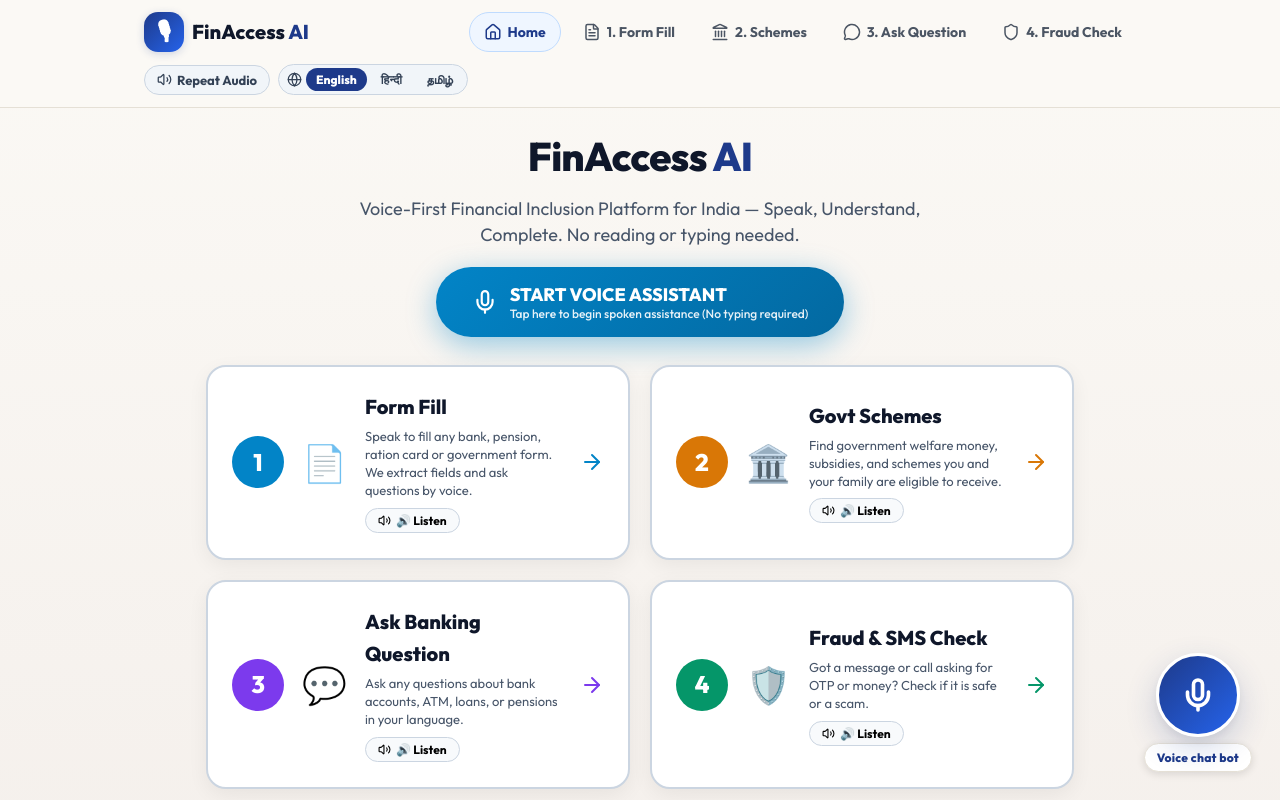
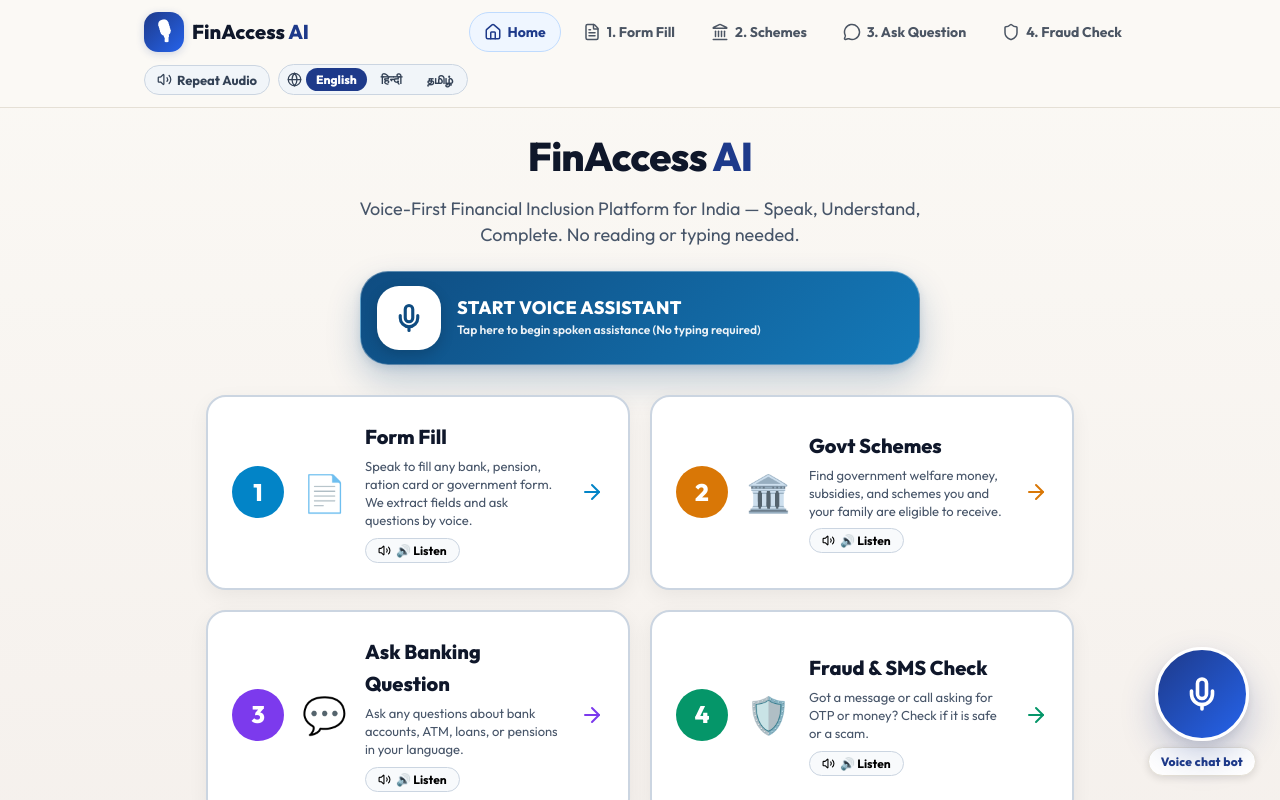
Before and after one commit to Nikhila-Dhevi-R/FinAccess-AI, a React (Vite) app in the folder frontend/: page / in a window 1280 px wide. Shown: the top 800 px of the page. Built offline with nearby package versions, Linux system fonts and the light colour scheme; no server answers.

Commit message:
feat: emphasize voice-first interface

```diff
--- a/frontend/src/components/VoiceButton.jsx
+++ b/frontend/src/components/VoiceButton.jsx
@@ -39,7 +39,7 @@ export function VoiceButton({
   label,
   error,
 }) {
-  const sizeMap = { large: 96, medium: 68, small: 52 };
+  const sizeMap = { large: 128, medium: 88, small: 64 };
   const px = sizeMap[size] || 96;
   const baseLang = (language || 'en').split('-')[0];
   const l = LABELS[baseLang] || LABELS.en;
@@ -47,7 +47,7 @@ export function VoiceButton({
   const displayLabel = label || (isSpeaking ? l.speaking : isListening ? l.listening : error ? 'Tap to retry' : l.idle);
 
   return (
-    <div className="voice-btn-wrapper" style={{ display: 'flex', flexDirection: 'column', alignItems: 'center', margin: '14px 0' }}>
+    <div className={`voice-btn-wrapper voice-btn-wrapper-${size}${isListening ? ' is-listening' : ''}${isSpeaking ? ' is-speaking' : ''}`} style={{ display: 'flex', flexDirection: 'column', alignItems: 'center', margin: '14px 0' }}>
       <div className="voice-btn-outer" style={{ position: 'relative' }}>
         {isListening && (
           <>
@@ -57,7 +57,7 @@ export function VoiceButton({
         )}
         <button
           type="button"
-          className={`voice-btn${isListening ? ' recording' : ''}`}
+          className={`voice-btn${isListening ? ' recording' : ''}${isSpeaking ? ' speaking' : ''}${error ? ' has-error' : ''}`}
           style={{
             width: px,
             height: px,
@@ -66,15 +66,16 @@ export function VoiceButton({
             display: 'flex',
             alignItems: 'center',
             justifyContent: 'center',
-            border: isListening ? '4px solid #ef4444' : error ? '3px solid #f59e0b' : '3px solid var(--color-teal, #0d9488)',
-            background: isListening ? '#fee2e2' : error ? '#fef3c7' : 'var(--color-bg-primary, #ffffff)',
-            color: isListening ? '#b91c1c' : error ? '#b45309' : 'var(--color-teal, #0d9488)',
-            boxShadow: isListening ? '0 0 24px rgba(239, 68, 68, 0.4)' : '0 8px 24px rgba(0, 0, 0, 0.12)',
+            border: '4px solid #ffffff',
+            background: isListening ? 'linear-gradient(145deg, #dc2626, #991b1b)' : error ? 'linear-gradient(145deg, #d97706, #b45309)' : 'var(--gradient-primary)',
+            color: '#ffffff',
+            boxShadow: isListening ? '0 12px 32px rgba(185, 28, 28, 0.36)' : error ? '0 12px 32px rgba(180, 83, 9, 0.28)' : '0 12px 30px rgba(30, 58, 138, 0.28)',
             transition: 'all 0.25s ease',
           }}
           onClick={onClick}
           disabled={disabled}
           aria-label={displayLabel}
+          aria-pressed={isListening}
           title={error || displayLabel}
         >
           {isSpeaking ? (
--- a/frontend/src/index.css
+++ b/frontend/src/index.css
@@ -461,11 +461,11 @@ input, textarea, select {
 }
 
 .action-card.card-1 {
-  border-left: 8px solid var(--color-primary);
+  border-color: var(--color-primary-border);
 }
 
 .action-card.card-2 {
-  border-left: 8px solid var(--color-amber);
+  border-color: var(--color-amber-border);
 }
 
 .card-num-badge {
@@ -920,7 +920,7 @@ input, textarea, select {
   padding: var(--space-4);
   background: var(--color-bg-subtle);
   border-radius: var(--radius-md);
-  border-left: 4px solid var(--color-amber);
+  border: 1px solid var(--color-amber-border);
 }
 
 .scheme-eligibility {
@@ -1180,3 +1180,247 @@ input, textarea, select {
     flex-direction: column;
   }
 }
+
+/* Impeccable operate refinement: make voice the primary task action. */
+.voice-launch-shell {
+  display: flex;
+  justify-content: center;
+  margin: 24px 0 30px;
+}
+
+.voice-launch-button {
+  width: min(100%, 560px);
+  min-height: 94px;
+  display: inline-flex;
+  align-items: center;
+  gap: 16px;
+  padding: 14px 30px 14px 16px;
+  border: 1px solid rgba(255, 255, 255, 0.32);
+  border-radius: 28px;
+  background: linear-gradient(135deg, #0f4c81 0%, #1479b8 100%);
+  color: #ffffff;
+  box-shadow: 0 16px 34px rgba(15, 76, 129, 0.24), 0 3px 8px rgba(15, 76, 129, 0.12);
+  cursor: pointer;
+  text-align: left;
+  transition: box-shadow 180ms ease, filter 180ms ease;
+}
+
+.voice-launch-button:hover {
+  filter: saturate(1.08) brightness(1.04);
+  box-shadow: 0 20px 42px rgba(15, 76, 129, 0.3), 0 4px 10px rgba(15, 76, 129, 0.16);
+}
+
+.voice-launch-button.active {
+  background: linear-gradient(135deg, #166534 0%, #16a34a 100%);
+  box-shadow: 0 16px 34px rgba(22, 101, 52, 0.28), 0 3px 8px rgba(22, 101, 52, 0.14);
+}
+
+.voice-launch-button:focus-visible {
+  outline: 4px solid rgba(14, 165, 233, 0.45);
+  outline-offset: 5px;
+}
+
+.voice-launch-icon {
+  width: 64px;
+  height: 64px;
+  flex: 0 0 64px;
+  display: inline-flex;
+  align-items: center;
+  justify-content: center;
+  border-radius: 22px;
+  background: #ffffff;
+  color: #0f4c81;
+  box-shadow: 0 5px 14px rgba(0, 0, 0, 0.16);
+}
+
+.voice-launch-button.active .voice-launch-icon {
+  color: #166534;
+}
+
+.voice-launch-copy {
+  min-width: 0;
+  display: flex;
+  flex-direction: column;
+  gap: 3px;
+}
+
+.voice-launch-title {
+  font-size: 18px;
+  line-height: 1.15;
+  font-weight: 850;
+  letter-spacing: 0.02em;
+}
+
+.voice-launch-subtitle {
+  font-size: 12px;
+  line-height: 1.35;
+  font-weight: 600;
+  opacity: 0.92;
+}
+
+.voice-status-panel {
+  width: min(100%, 580px);
+  min-height: 52px;
+  margin: 0 auto 22px;
+  display: flex;
+  align-items: center;
+  justify-content: center;
+  gap: 12px;
+  padding: 12px 20px;
+  border: 1px solid #93c5fd;
+  border-radius: 16px;
+  background: #eff6ff;
+  color: #1e3a8a;
+  font-size: 15px;
+  font-weight: 700;
+  box-shadow: 0 4px 14px rgba(30, 64, 175, 0.08);
+}
+
+.voice-status-loader {
+  width: 20px;
+  height: 20px;
+  flex: 0 0 20px;
+  border-width: 3px;
+}
+
+.sketch-cards {
+  display: grid;
+  grid-template-columns: repeat(2, minmax(0, 1fr));
+  gap: 20px;
+  margin-top: 0;
+}
+
+.action-card {
+  min-height: 188px;
+  border-color: #d7e0ea;
+  box-shadow: 0 8px 22px rgba(15, 23, 42, 0.06);
+}
+
+.action-card:focus-visible {
+  outline: 4px solid rgba(14, 165, 233, 0.35);
+  outline-offset: 4px;
+}
+
+.voice-btn-wrapper {
+  min-width: 220px;
+  padding: 18px 24px 20px;
+  border: 1px solid #dbe5f0;
+  border-radius: 26px;
+  background: linear-gradient(180deg, #ffffff 0%, #f6f9fd 100%);
+  box-shadow: 0 10px 26px rgba(15, 23, 42, 0.08);
+  gap: 12px;
+}
+
+.voice-btn-wrapper-large {
+  min-width: 304px;
+}
+
+.voice-btn-wrapper-medium {
+  min-width: 232px;
+}
+
+.voice-btn-wrapper-small {
+  min-width: 184px;
+}
+
+.voice-btn-wrapper.is-listening {
+  border-color: #fecaca;
+  background: linear-gradient(180deg, #fff7f7 0%, #ffffff 100%);
+  box-shadow: 0 12px 30px rgba(185, 28, 28, 0.12);
+}
+
+.voice-btn-wrapper.is-speaking {
+  border-color: #bfdbfe;
+  background: linear-gradient(180deg, #f5f9ff 0%, #ffffff 100%);
+}
+
+.voice-btn {
+  flex-shrink: 0;
+}
+
+.voice-btn:hover:not(:disabled) {
+  transform: translateY(-2px) scale(1.04);
+}
+
+.voice-btn:focus-visible {
+  outline: 4px solid rgba(14, 165, 233, 0.42);
+  outline-offset: 6px;
+}
+
+.voice-btn:disabled {
+  cursor: not-allowed;
+  opacity: 0.68;
+}
+
+.voice-btn-label {
+  max-width: 230px;
+  line-height: 1.25;
+}
+
+.floating-voice-container {
+  bottom: 24px;
+  right: 24px;
+}
+
+.floating-voice-circle {
+  width: 94px;
+  height: 94px;
+  box-shadow: 0 16px 34px rgba(30, 58, 138, 0.25), 0 4px 10px rgba(0, 0, 0, 0.08);
+}
+
+.floating-voice-circle:focus-visible {
+  outline: 4px solid rgba(14, 165, 233, 0.42);
+  outline-offset: 5px;
+}
+
+@media (max-width: 768px) {
+  .voice-launch-button {
+    min-height: 86px;
+    padding-right: 20px;
+    border-radius: 24px;
+  }
+
+  .voice-launch-icon {
+    width: 56px;
+    height: 56px;
+    flex-basis: 56px;
+    border-radius: 18px;
+  }
+
+  .voice-launch-title {
+    font-size: 16px;
+  }
+
+  .voice-launch-subtitle {
+    font-size: 11px;
+  }
+
+  .sketch-cards {
+    grid-template-columns: 1fr;
+  }
+
+  .voice-btn-wrapper-large {
+    min-width: min(100%, 304px);
+  }
+
+  .floating-voice-circle {
+    width: 78px;
+    height: 78px;
+  }
+
+  .floating-voice-container {
+    right: 16px;
+    bottom: 16px;
+  }
+}
+
+@media (prefers-reduced-motion: reduce) {
+  *,
+  *::before,
+  *::after {
+    scroll-behavior: auto !important;
+    animation-duration: 0.01ms !important;
+    animation-iteration-count: 1 !important;
+    transition-duration: 0.01ms !important;
+  }
+}
--- a/frontend/src/pages/Landing.jsx
+++ b/frontend/src/pages/Landing.jsx
@@ -337,58 +337,36 @@ export default function Landing() {
         </motion.p>
 
         {/* ── BIG VOICE ONBOARDING START BUTTON ── */}
-        <div style={{ marginBottom: 24 }}>
+        <div className="voice-launch-shell">
           <motion.button
             type="button"
+            className={`voice-launch-button${isSpeaking || isListening ? ' active' : ''}`}
             whileHover={{ scale: 1.03 }}
             whileTap={{ scale: 0.97 }}
             onClick={startFullVoiceFlow}
-            style={{
-              background: isSpeaking || isListening ? '#16a34a' : 'linear-gradient(135deg, #0284c7, #0369a1)',
-              color: '#ffffff',
-              border: 'none',
-              borderRadius: 36,
-              padding: '16px 36px',
-              fontSize: 18,
-              fontWeight: 900,
-              cursor: 'pointer',
-              display: 'inline-flex',
-              alignItems: 'center',
-              gap: 12,
-              boxShadow: '0 8px 30px rgba(2, 132, 199, 0.4)',
-              transition: 'background 0.3s ease',
-            }}
+            aria-pressed={isListening}
+            aria-busy={isSpeaking || isListening}
           >
-            <Mic size={26} />
-            <div style={{ textAlign: 'left' }}>
-              <div>{t.startVoiceBtn}</div>
-              <div style={{ fontSize: 12, fontWeight: 500, opacity: 0.9 }}>{t.startVoiceSub}</div>
-            </div>
+            <span className="voice-launch-icon" aria-hidden="true">
+              <Mic size={30} strokeWidth={2.5} />
+            </span>
+            <span className="voice-launch-copy">
+              <span className="voice-launch-title">{t.startVoiceBtn}</span>
+              <span className="voice-launch-subtitle">{t.startVoiceSub}</span>
+            </span>
           </motion.button>
         </div>
 
         {/* Live Voice Status Box */}
         {(voiceOnboardingState !== 'idle' || isSpeaking || isListening) && (
           <motion.div
+            className="voice-status-panel"
             initial={{ opacity: 0, scale: 0.95 }}
             animate={{ opacity: 1, scale: 1 }}
-            style={{
-              background: '#eff6ff',
-              border: '2px solid #93c5fd',
-              borderRadius: 16,
-              padding: '12px 20px',
-              maxWidth: 580,
-              margin: '0 auto 20px',
-              display: 'flex',
-              alignItems: 'center',
-              justifyContent: 'center',
-              gap: 12,
-              color: '#1e3a8a',
-              fontWeight: 700,
-              fontSize: 15,
-            }}
+            role="status"
+            aria-live="polite"
           >
-            <div className="loader" style={{ width: 20, height: 20, borderWidth: 3 }} />
+            <div className="loader voice-status-loader" />
             <span>{transcript ? `${t.heard}: "${transcript}"` : voiceFeedback || (isListening ? t.listeningNow : t.speakingNow)}</span>
           </motion.div>
         )}
@@ -396,7 +374,7 @@ export default function Landing() {
       </header>
 
       {/* 4 Prominent Numbered Picture Action Cards */}
-      <main className="sketch-cards" style={{ display: 'grid', gridTemplateColumns: 'repeat(auto-fit, minmax(360px, 1fr))', gap: 20 }}>
+      <main className="sketch-cards">
         {/* 1. Form Fill Card */}
         <motion.div
           className="action-card card-1"
```
